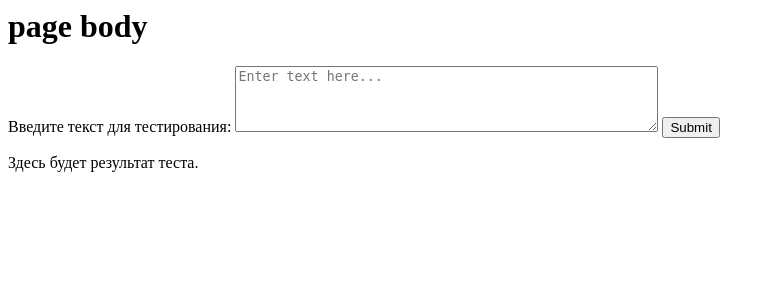
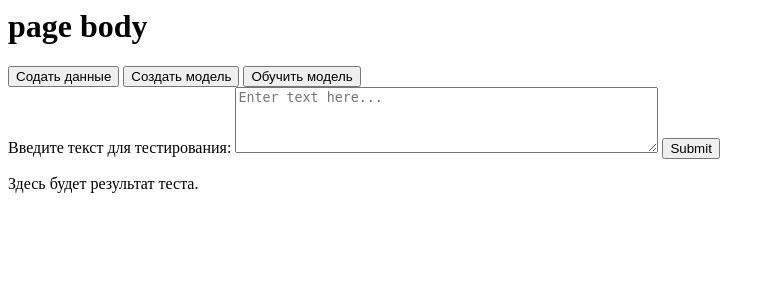
Before and after one commit to zhukovdyu/classification, a FastAPI app: page /render_html in a window 1280 px wide. Shown: the top 300 px of the page, without its empty margins (0-775 px from the left). Run offline with FastAPI, Linux system fonts and the light colour scheme.

Commit message:
Add files via upload

```diff
--- a/templates/index.html
+++ b/templates/index.html
@@ -4,6 +4,9 @@
 </head>
 <body>
     <h1>page body</h1>
+	<a href="/create_train_data"><button type="button">Содать данные</button></a>
+	<a href="/create_model"><button type="button">Создать модель</button></a>
+	<a href="/fit_model"><button type="button">Обучить модель</button></a>
     <form class="message-form" action="/test" method="POST">
 		<label for="testing_text">Введите текст для тестирования:</label>
 		<textarea class="message-input" id="testing_text" name="testing_text" rows="4" cols="50" placeholder="Enter text here..."></textarea>
```
